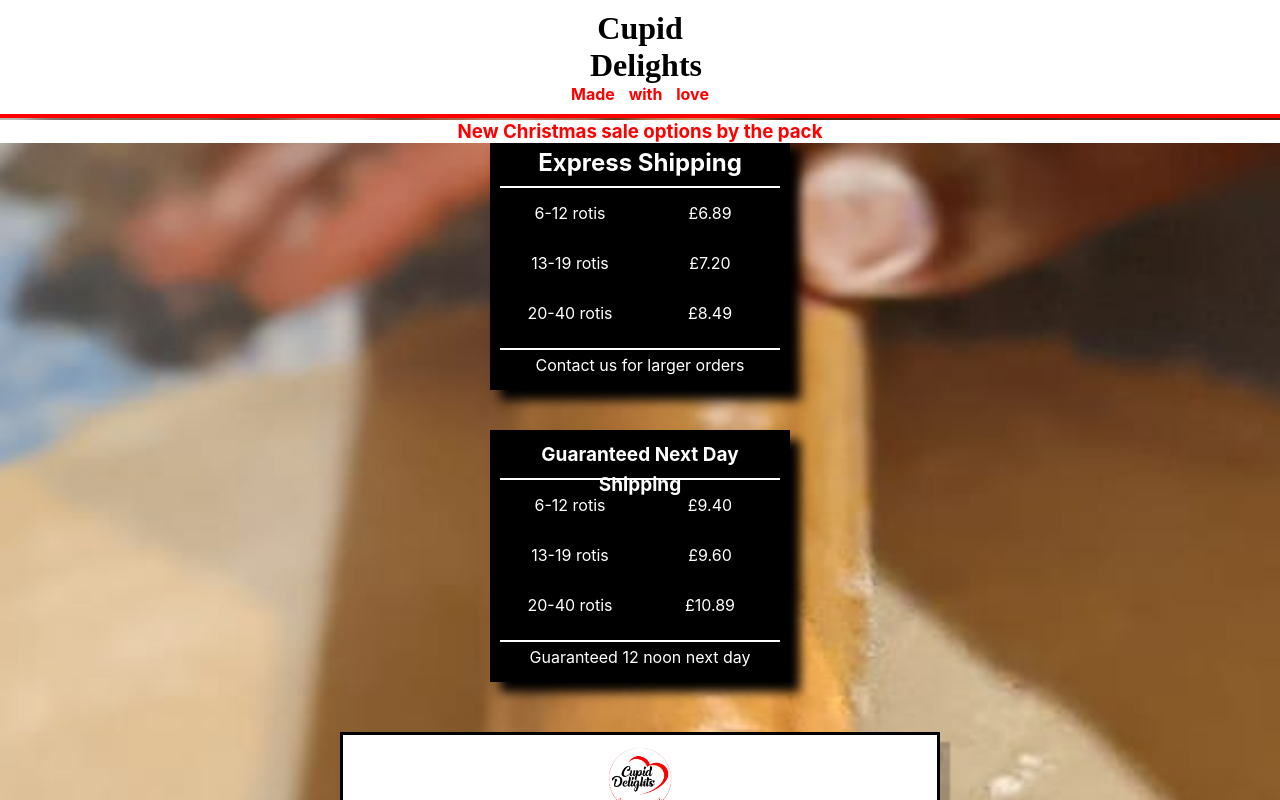
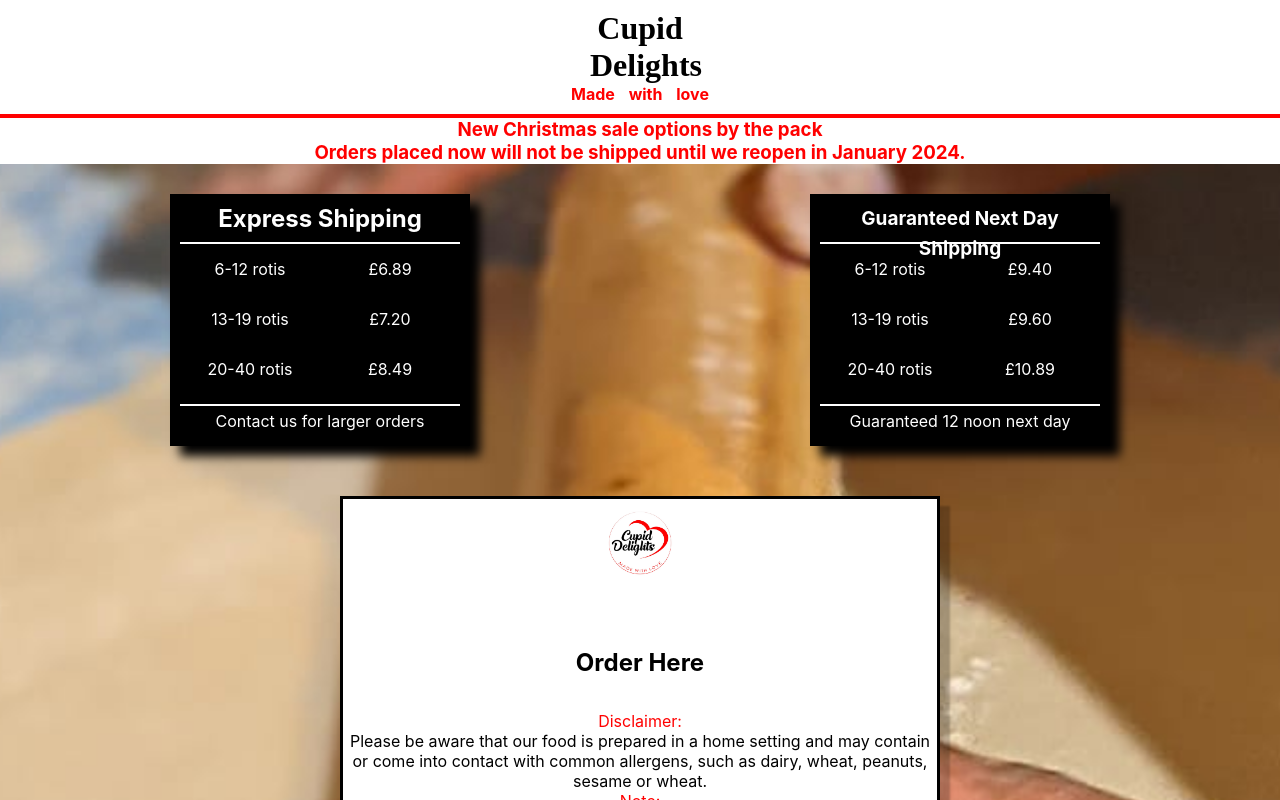
Before and after one commit to sammateo/cupid-delights, a Next.js app: page / in a window 1280 px wide. Shown: the top 800 px of the page. Built offline with nearby package versions, Linux system fonts and the light colour scheme.

Commit message:
january notice

```diff
--- a/pages/index.js
+++ b/pages/index.js
@@ -137,7 +137,10 @@ function Home() {
 				<h1>Cupid Delights</h1>
 				<h4>Made with love</h4>
 			</div>
-      <h3 className={styles.banner}>New Christmas sale options by the pack</h3>
+			<h3 className={styles.banner}>
+				New Christmas sale options by the pack <br />
+				Orders placed now will not be shipped until we reopen in January 2024.
+			</h3>
 
 			<ShippingInfo></ShippingInfo>
 			<Content
--- a/styles/Home.module.css
+++ b/styles/Home.module.css
@@ -34,7 +34,7 @@
 }
 
 .banner {
-	position: absolute;
+	/* position: absolute; */
 	background-color: white;
 	top: 120px;
 	width: 100%;
@@ -43,7 +43,7 @@
 }
 
 .content {
-	display: block;
+	/* display: block; */
 	width: 600px;
 	margin-left: auto;
 	margin-right: auto;
@@ -247,7 +247,7 @@
 @media (max-width: 768px) {
 	.container {
 		width: 100%;
-		grid-template-rows: 120px auto auto 70px 250px;
+		grid-template-rows: 120px auto auto auto 70px auto;
 	}
 
 	.options p {
--- a/styles/Shipping.module.css
+++ b/styles/Shipping.module.css
@@ -1,12 +1,14 @@
 .additionalInfo {
-	display: grid;
+	/* display: grid; */
 	/* grid-template-columns: 1fr 1fr; */
-	grid-gap: 20px;
+	/* grid-gap: 20px; */
+	display: flex;
+	flex-wrap: wrap;
 }
 .shippingInfo {
 	display: grid;
 	text-align: center;
-	margin-top: 20px;
+	margin-top: 30px;
 	padding: 10px;
 	color: white;
 	width: 300px;
```
Lines whose indentation alone changed are shown as unchanged.
